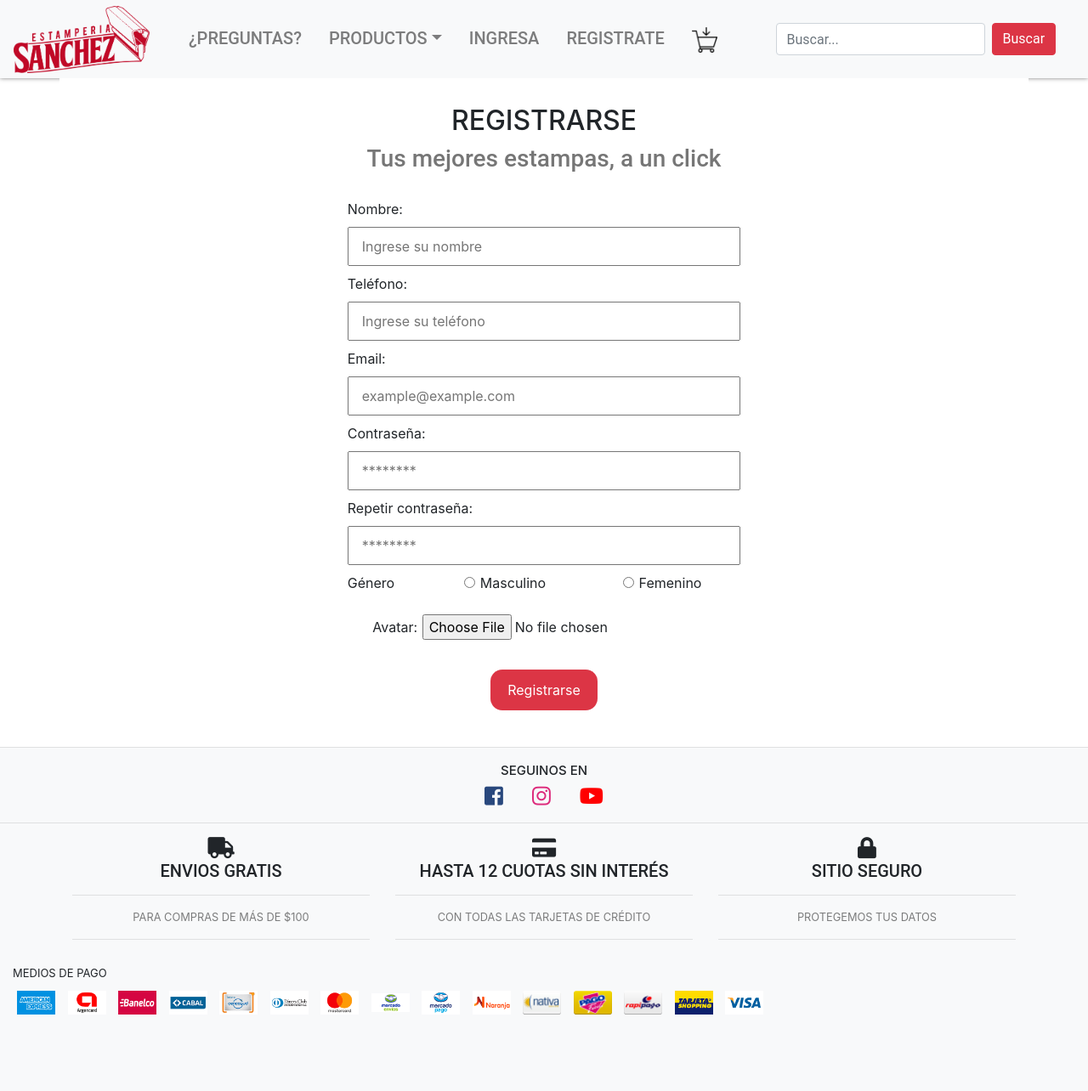
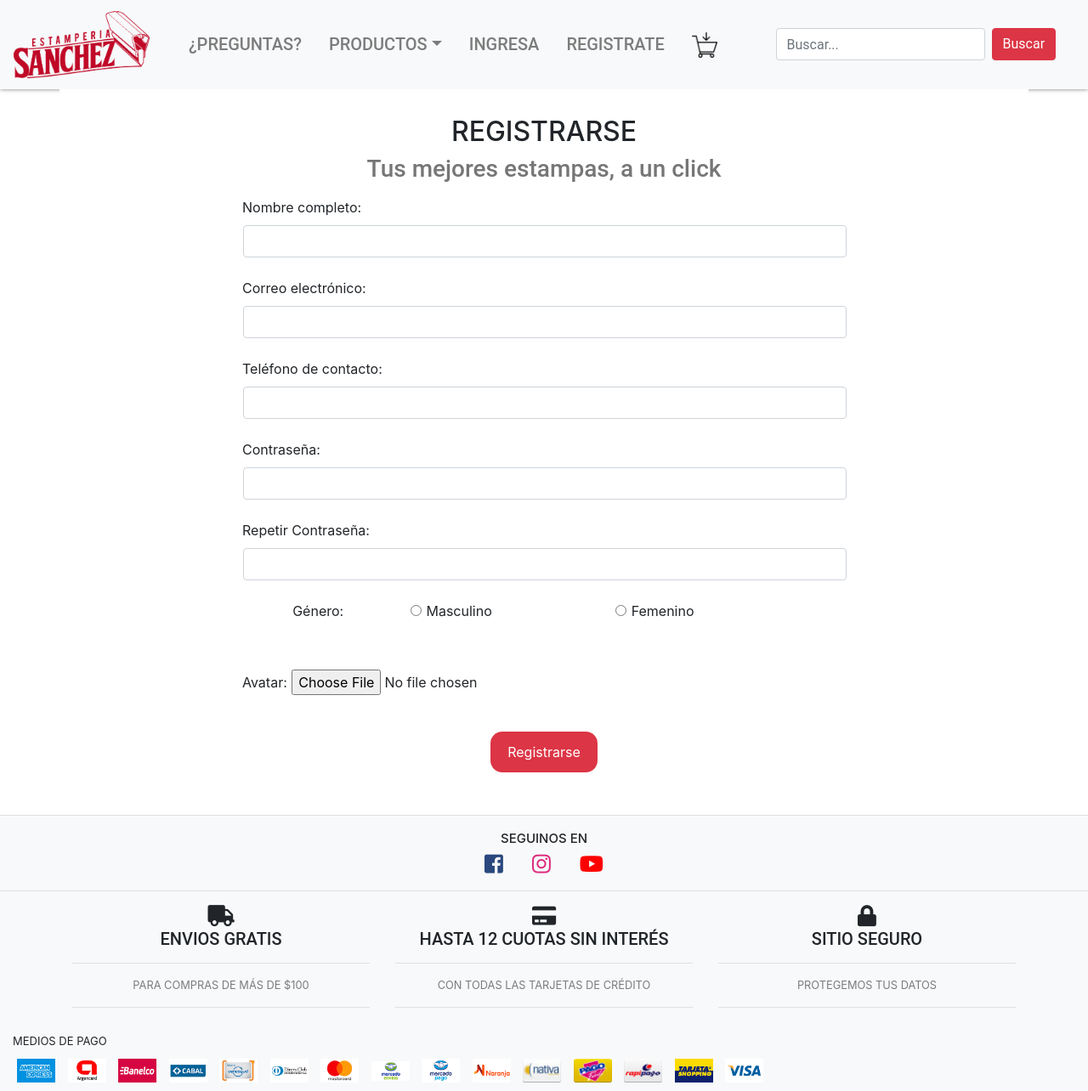
Before and after one commit to leatamola/EstamperiaSanchez, a PHP site: page /registrarUsuario.php in a window 1280 px wide. Shown: the whole page at 85% size. Before the commit the page ends 1194 px from the top, so only its background shows below. Run offline with PHP 8.4, Linux system fonts and the light colour scheme.

Commit message:
Rediseño de Registro y validacion Javascript

```diff
--- a/registrarUsuario.php
+++ b/registrarUsuario.php
@@ -19,6 +19,7 @@ $autenticador->registrar($_POST);
   <meta name="viewport" content="width=device-width, initial-scale=1.0">
   <link rel="stylesheet" href="css/reset.css">
   <link rel="stylesheet" href="css/bootstrap-css/css/bootstrap.css">
+  <link rel="stylesheet" href="https://stackpath.bootstrapcdn.com/bootstrap/4.1.3/css/bootstrap.min.css">
   <link rel="stylesheet" type="text/css" href="css/header.css">
   <link rel="stylesheet" type="text/css" href="css/footer.css">
   <link rel="stylesheet" type="text/css" href="css/registro.css">
@@ -46,9 +47,8 @@ $autenticador->registrar($_POST);
           <h3> Tus mejores estampas, a un click </h2>
         </div>
       </div>
-
     </div>
-    <div class="form-content container centrar-contenido">
+    <div class="container">
       <?php
       if($validaRegisto->getErrorNombre()!=""){
         echo $validaRegisto->getErrorNombre();
@@ -77,44 +77,36 @@ $autenticador->registrar($_POST);
       // }
 
        ?>
-      <div class="row justify-content">
-        <div class="col-12 col-md-8 col-lg-6">
-          <form class="row justify-content" action="" method="post" enctype="multipart/form-data">
-
-            <label class="etiqueta col-12 col-md-10 col-lg-10" for="nombreDelUsuario">Nombre:</label>
-
-              <input class="col-12 col-md-10 col-lg-10" type="text" id="nombreDelUsuario" placeholder="Ingrese su nombre" name="userName"
-               value = <?php echo $_POST['userName']??'';?>>
-
-
-            <br><br>
-
-            <label class="etiqueta col-12  col-md-10 col-lg-10">Teléfono:</label>
-            <input class="col-12 col-md-10 col-lg-10" type="tel" placeholder="Ingrese su teléfono" name="userPhone" value=<?php echo $_POST['userPhone']??'';?>>
-
-
-            <br><br>
-
-            <label class="etiqueta col-12 col-md-10 col-lg-10">Email:</label>
-
-            <input class="col-12 col-md-10 col-lg-10" type="text" name="userMail" placeholder="example@example.com" value=<?php echo $_POST['userMail']??'';?>>
-
-            <br><br>
-
-
-            <label class="etiqueta col-12 col-md-10 col-lg-10" for="">Contraseña:</label>
-
-            <input class="col-12 col-md-10 col-lg-10" type="password" name="userPass" maxlength="20"  placeholder="********" value=<?php echo $_POST['userPass']??'';?> >
-
-            <br><br>
-
-            <label class="etiqueta col-12 col-md-10 col-lg-10" for="">Repetir contraseña:</label>
-
-            <input class="col-12 col-md-10 col-lg-10" type="password" name="userPassCheck" maxlength="20" placeholder="********" value=<?php echo $_POST['userPassCheck']??'';?> >
-
-            <br><br>
-
-            <label class="etiqueta col-12 offset-md-1 col-md-2 col-lg-2">Género</label>
+			<div class="row justify-content-center">
+				<div class="col-md-8">
+					<form method="post" class="contact-form">
+						<div class="form-group">
+							<label for="fullName">Nombre completo:</label>
+							<input type="text" name="userName" id="fullName" class="form-control" value=<?php echo $_POST['userName']??'';?>>
+							<div class="invalid-feedback"></div>
+						</div>
+						<div class="form-group">
+							<label for="email">Correo electrónico:</label>
+							<input type="email" name="userMail" id="email" class="form-control" value=<?php echo $_POST['userMail']??'';?>>
+							<div class="invalid-feedback"></div>
+						</div>
+						<div class="form-group">
+							<label for="phone">Teléfono de contacto:</label>
+							<input type="text" name="userPhone" id="phone" class="form-control" value=<?php echo $_POST['userPhone']??'';?>>
+							<div class="invalid-feedback"></div>
+						</div>
+						<div class="form-group">
+							<label for="password">Contraseña:</label>
+							<input type="password" name="userPass" id="password" class="form-control" value=<?php echo $_POST['userPass']??'';?>>
+							<div class="invalid-feedback"></div>
+						</div>
+						<div class="form-group">
+							<label for="rePassword">Repetir Contraseña:</label>
+							<input type="password" name="userPassCheck" id="rePassword" class="form-control" value=<?php echo $_POST['userPassCheck']??'';?>>
+							<div class="invalid-feedback"></div>
+						</div>
+						<div class="form-group">
+            <label class="etiqueta col-12 offset-md-1 col-md-2 col-lg-2">Género:</label>
               <label class="col-6 col-md-4"><input type="radio" name="userGender" value="m"
                 <?php
                 if(!isset($_POST['userGender'])){
@@ -127,9 +119,8 @@ $autenticador->registrar($_POST);
                   echo '';
                 }else if ($_POST['userGender']==='f') {
                     echo 'checked';}?> > Femenino</label><label class="none col-0 col-md-1"></label>
+              </div>
 
-
-              <br><br>
               <label for="">
                 Avatar:
                 <input type="file" name="foto" value="">
@@ -140,14 +131,17 @@ $autenticador->registrar($_POST);
             <div class="col-12 centrar-contenido">
               <button class="nice-bottom"type="submit">Registrarse</button>
             </div>
-          </form>
-        </div>
+					</form>
+				</div>
+			</div>
+		</div>
 
-      </div>
-    </div>
+
+
 
   </section>
   	<?php include ('footer.php'); ?>
+<script src="js/app.js"></script>
 <script src="https://code.jquery.com/jquery-3.3.1.slim.min.js" integrity="sha384-q8i/X+965DzO0rT7abK41JStQIAqVgRVzpbzo5smXKp4YfRvH+8abtTE1Pi6jizo" crossorigin="anonymous"></script>
 <script src="https://cdnjs.cloudflare.com/ajax/libs/popper.js/1.14.3/umd/popper.min.js" integrity="sha384-ZMP7rVo3mIykV+2+9J3UJ46jBk0WLaUAdn689aCwoqbBJiSnjAK/l8WvCWPIPm49" crossorigin="anonymous"></script>
 <script src="https://stackpath.bootstrapcdn.com/bootstrap/4.1.3/js/bootstrap.min.js" integrity="sha384-ChfqqxuZUCnJSK3+MXmPNIyE6ZbWh2IMqE241rYiqJxyMiZ6OW/JmZQ5stwEULTy" crossorigin="anonymous"></script>
```
